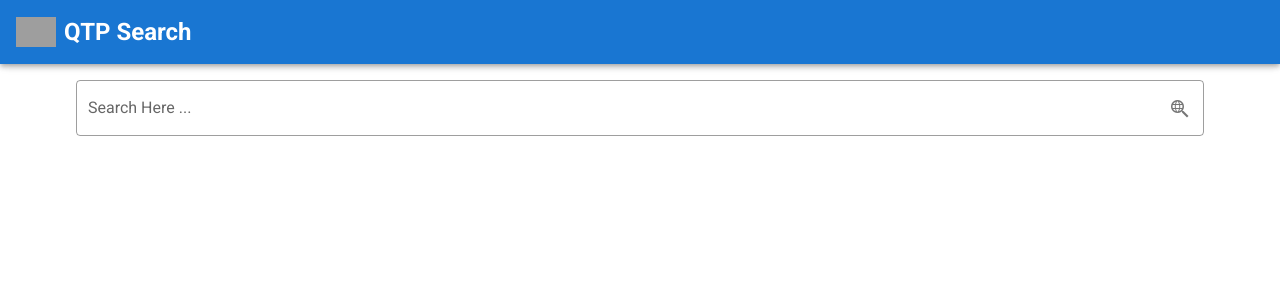
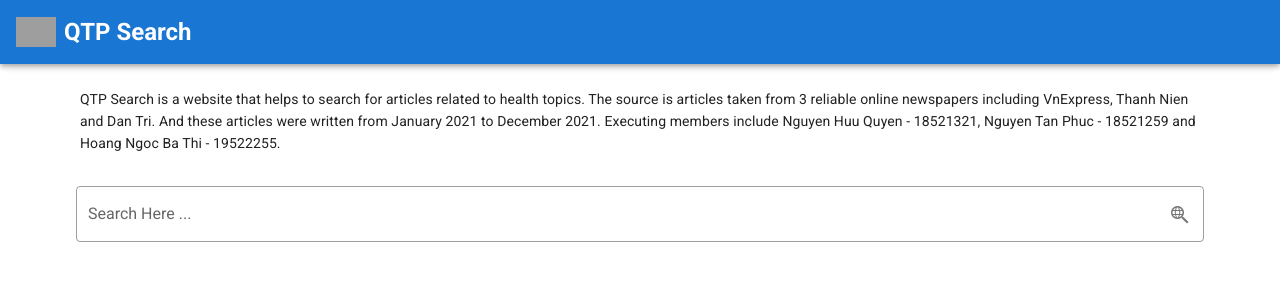
Before and after one commit to huuquyen2606/UI_IR, a Vue app: page / in a window 1280 px wide. Shown: the top 300 px of the page. Built offline with nearby package versions, Linux system fonts and the light colour scheme; grey boxes are pictures that could not be loaded.

Commit message:
finished

```diff
--- a/src/components/HelloWorld.vue
+++ b/src/components/HelloWorld.vue
@@ -1,5 +1,16 @@
 <template>
   <div>
+    <v-card-subtitle
+      elevation="10"
+      outlined
+      shaped
+      class="mx-16 mt-2"
+    >
+      QTP Search is a website that helps to search for articles related to health topics.
+      The source is articles taken from 3 reliable online newspapers including VnExpress, Thanh Nien and Dan Tri.
+      And these articles were written from January 2021 to December 2021.
+      Executing members include Nguyen Huu Quyen - 18521321, Nguyen Tan Phuc - 18521259 and Hoang Ngoc Ba Thi - 19522255.
+    </v-card-subtitle>
     <v-row class="mx-16 mt-1" >
       <v-col cols="12">
         <v-text-field label="Search Here ..."
@@ -231,7 +242,7 @@
       onGet(que) {
         try {
           axios.get(
-            "https://ir.vync.online/query/"+que
+            "https://huuquyenir.vync.online/query/"+que
           ).then(response =>{
             // JSON responses are automatically parsed.
             console.log(response.data);
```
